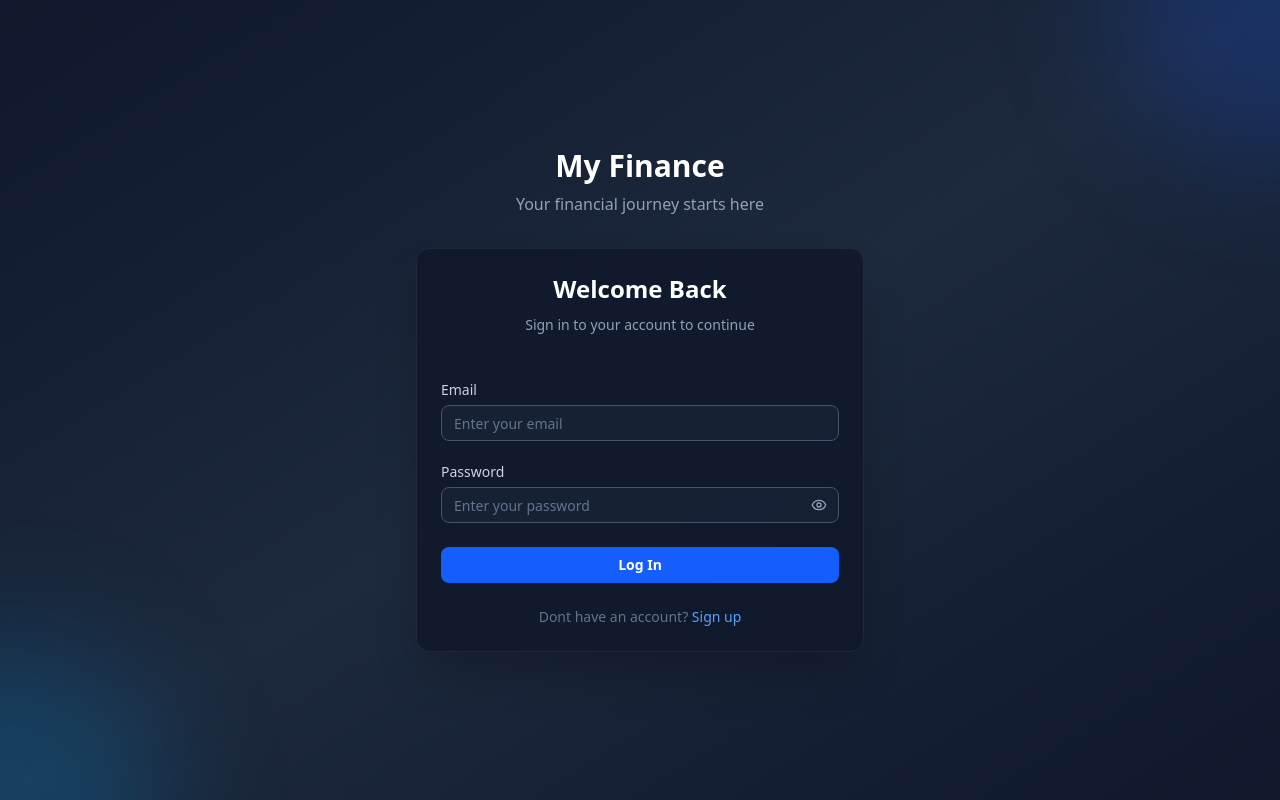
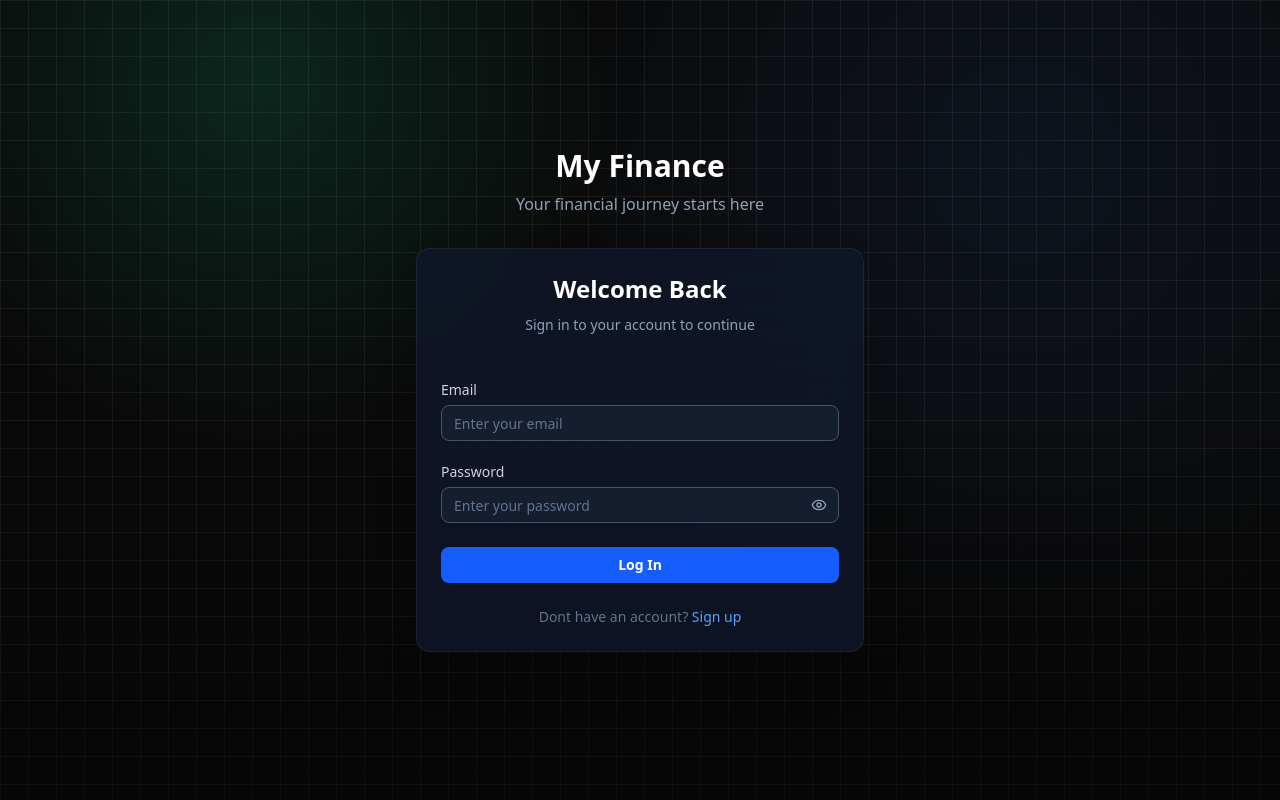
Before and after one commit to Akvaro03/My-Finance, a Next.js app: page /login in a window 1280 px wide. Built offline with nearby package versions, Linux system fonts and the light colour scheme.

Commit message:
Feature: Se mejoraron todos los fondos

```diff
--- a/src/app/login/page.tsx
+++ b/src/app/login/page.tsx
@@ -1,5 +1,6 @@
 "use client";
 
+import BackgroundDecoration from "@/components/BackgroundDecoration";
 import FormLogin from "@/components/forms/FormLogin";
 import FormSign from "@/components/forms/FormSign";
 import { useState } from "react";
@@ -10,12 +11,9 @@ export default function Page() {
     setState(state === "login" ? "sign" : "login");
   };
   return (
-    <div className="min-h-screen bg-gradient-to-br from-slate-900 via-slate-800 to-slate-900 flex items-center justify-center p-4">
+    <div className="min-h-screen flex items-center justify-center p-4">
       {/* Background decoration */}
-      <div className="absolute inset-0 overflow-hidden">
-        <div className="absolute -top-40 -right-40 w-80 h-80 bg-blue-600/20 rounded-full blur-3xl"></div>
-        <div className="absolute -bottom-40 -left-40 w-80 h-80 bg-sky-500/20 rounded-full blur-3xl"></div>
-      </div>
+      <BackgroundDecoration />
 
       <div className="relative w-full max-w-md animate-fade-in-up">
         {/* Logo and Brand */}
--- a/src/app/page.tsx
+++ b/src/app/page.tsx
@@ -65,7 +65,7 @@ export default function DashboardPage() {
     window.location.href = "/transactions";
   };
   return (
-    <div className="min-h-screen bg-gradient-to-br from-slate-2 via-slate-800 to-slate-2">
+    <div className="min-h-screen">
       <Header />
       {/* Background decoration */}
       <BackgroundDecoration />
--- a/src/app/transactions/new/page.tsx
+++ b/src/app/transactions/new/page.tsx
@@ -1,17 +1,15 @@
 "use client";
+import BackgroundDecoration from "@/components/BackgroundDecoration";
 import FormTransaction from "@/components/forms/FormTransaction";
 import Header from "@/components/header";
 
 function NewTransactionPage() {
   return (
-    <div className="min-h-screen bg-gradient-to-br from-slate-900 via-slate-800 to-slate-900">
+    <div className="min-h-screen flex flex-col">
       <Header />
       {/* Background decoration */}
-      <div className="absolute inset-0 overflow-hidden">
-        <div className="absolute -top-40 -right-40 w-80 h-80 bg-blue-600/10 rounded-full blur-3xl"></div>
-        <div className="absolute -bottom-40 -left-40 w-80 h-80 bg-sky-500/10 rounded-full blur-3xl"></div>
-      </div>
-      <div className="flex items-center justify-center">
+      <BackgroundDecoration />
+      <div className="flex flex-1 items-center justify-center">
         <div className="bg-slate-800/50 backdrop-blur-md rounded-2xl shadow-2xl p-4 w-full max-w-lg">
           <h2 className="text-2xl font-bold text-white text-center flex-1">
             New Transaction
--- a/src/app/transactions/page.tsx
+++ b/src/app/transactions/page.tsx
@@ -31,6 +31,7 @@ import useGetData from "@/hooks/useGetAccounts";
 import { TransactionWithRelations } from "@/types";
 import { categories } from "@/generated/prisma";
 import ListTransaction from "@/components/ListTransactions";
+import BackgroundDecoration from "@/components/BackgroundDecoration";
 
 export default function HistoryPage() {
   const [searchTerm, setSearchTerm] = useState("");
@@ -80,8 +81,9 @@ export default function HistoryPage() {
   };
 
   return (
-    <div className="min-h-screen bg-gradient-to-br from-slate-900 via-slate-800 to-slate-900">
+    <div className="min-h-screen">
       <Header />
+      <BackgroundDecoration />
 
       <div className="relative p-6 max-w-7xl mx-auto">
         {/* Statistics Cards */}
--- a/src/components/BackgroundDecoration/index.tsx
+++ b/src/components/BackgroundDecoration/index.tsx
@@ -1,6 +1,6 @@
-export default function SiteBackground() {
+export default function BackgroundDecoration() {
   return (
-    <div aria-hidden="true" className="pointer-events-none fixed inset-0 -z-10">
+    <div aria-hidden="true" className="bg-gradient-to-br from-slate-2 via-slate-800 to-slate-2 pointer-events-none fixed inset-0 -z-10">
       {/* Base dark */}
       <div className="absolute inset-0 bg-neutral-950" />
       {/* Radial glow */}
```
